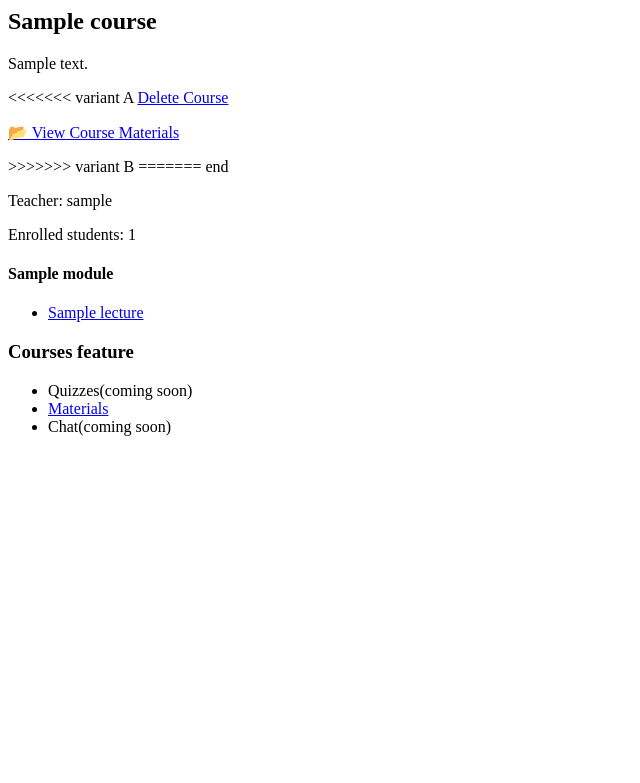
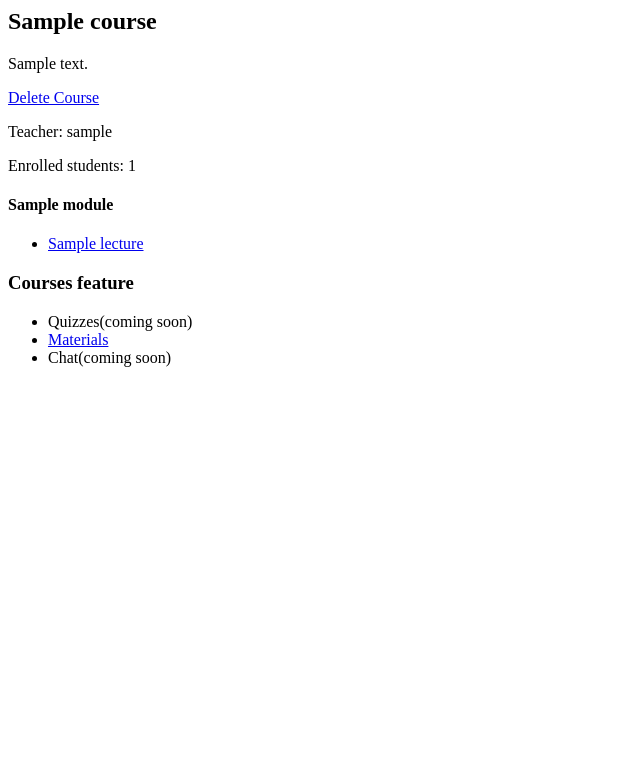
Before and after one commit to ManojMohatra/lms-django, a Django app: page /courses/1 in a window 1280 px wide. Shown: the top 783 px of the page, without its empty margins (0-640 px from the left). Run offline with Django 5.2, Linux system fonts and the light colour scheme; a user stored in the database is signed in; tables that the repository leaves empty hold one stand-in row (values such as "Sample post").

Commit message:
Clean up course_detail page

```diff
--- a/courses/templates/courses/course_detail.html
+++ b/courses/templates/courses/course_detail.html
@@ -2,20 +2,12 @@
 
 <p> {{ course.description }}</p>
 
-<<<<<<< variant A
 {% if request.user == course.teacher or request.user.is_staff %}
     <a href="{% url 'courses:delete_course' course.id %}">
         Delete Course
     </a>
 {% endif %}
 
-<p>
-  <a href="#">
-    📂 View Course Materials
-  </a>
-</p>
->>>>>>> variant B
-======= end
 
 <p> Teacher: {{ course.teacher.username }}</p>
 <p> Enrolled students: {{ enrolled_students_count }} </p>
```
